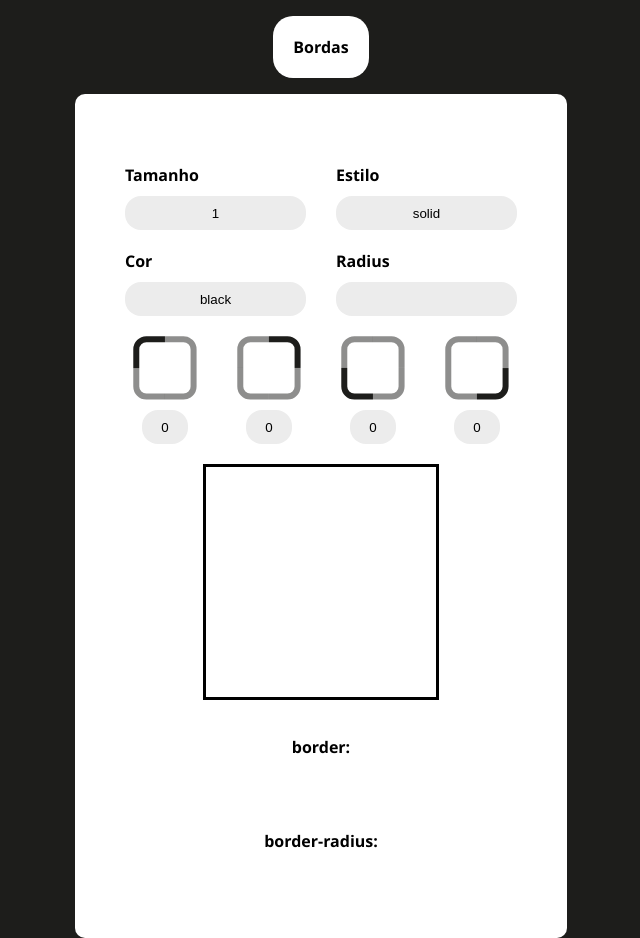
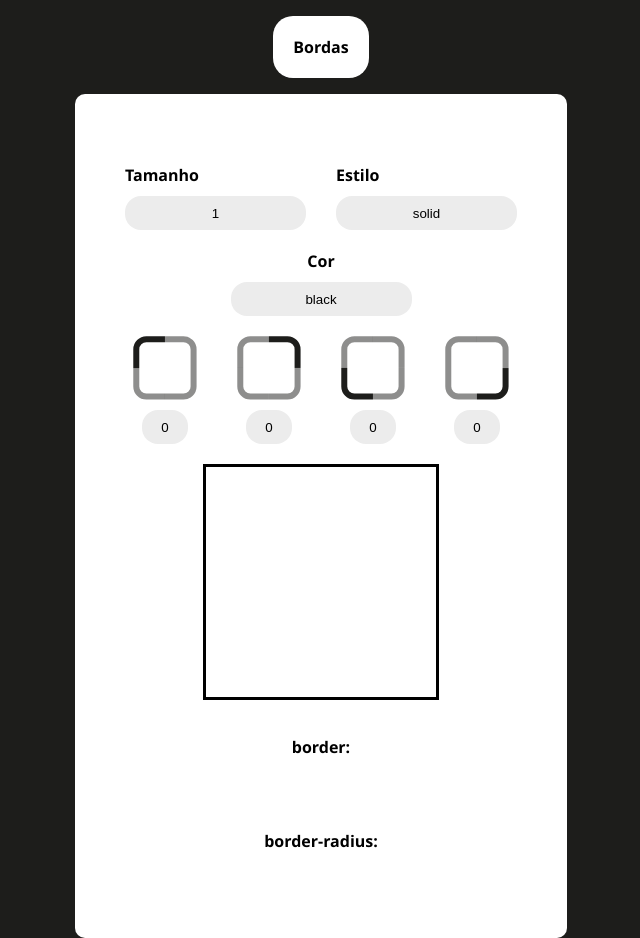
Before and after one commit to HiagoLima01/Visualizador-de-arredondamento, a plain HTML site: page index.html in a window 1280 px wide. Shown: the whole page, without its empty margins (319-959 px from the left). Drawn offline with Linux system fonts and the light colour scheme.

Commit message:
Atualizado

```diff
--- a/css/style.css
+++ b/css/style.css
@@ -58,7 +58,13 @@ input {
   text-align: center;
 }
 
-
+.d_cor{
+  grid-column: 1/-1;
+  display: grid;
+  align-content: center;
+  place-content: center;
+  text-align: center;
+}
 /*formulario parte 2*/
 .form2 {
   display: grid;
--- a/index.html
+++ b/index.html
@@ -45,20 +45,10 @@
               value="solid"
             />
           </div>
-          <div>
+          <div class="d_cor">
             <label>Cor</label>
-            <br />
+
             <input type="text" id="id_cor" onchange="borda();" class="i_text" value="black" />
-          </div>
-          <div>
-            <label>Radius</label>
-            <br />
-            <input
-              type="text"
-              id="id_radius"
-              onchange="borda();"
-              class="i_text"
-            />
           </div>
         </form>
 
--- a/js/script.js
+++ b/js/script.js
@@ -6,7 +6,8 @@ function borda(){
 //Alterações de borda
   document.getElementById("bloco").style.border = ("solid " + (document.getElementById("id_tamanho").value) + "px " + (document.getElementById("id_cor").value));
   document.getElementById("bloco").style.borderStyle = (document.getElementById("id_estilo").value);
-  document.getElementById("bloco").style.borderRadius = (document.getElementById("id_radius").value + "px");
+
+ //Alteração no Radius
   document.getElementById("bloco").style.borderTopLeftRadius = (document.getElementById("id_radius_topleft").value + "px")
   document.getElementById("bloco").style.borderTopRightRadius = (document.getElementById("id_radius_topright").value + "px")
   document.getElementById("bloco").style.borderBottomLeftRadius = (document.getElementById("id_radius_bottomleft").value + "px")
```
Also changed, not shown: Thumbnail.png (added), 1 other file.
